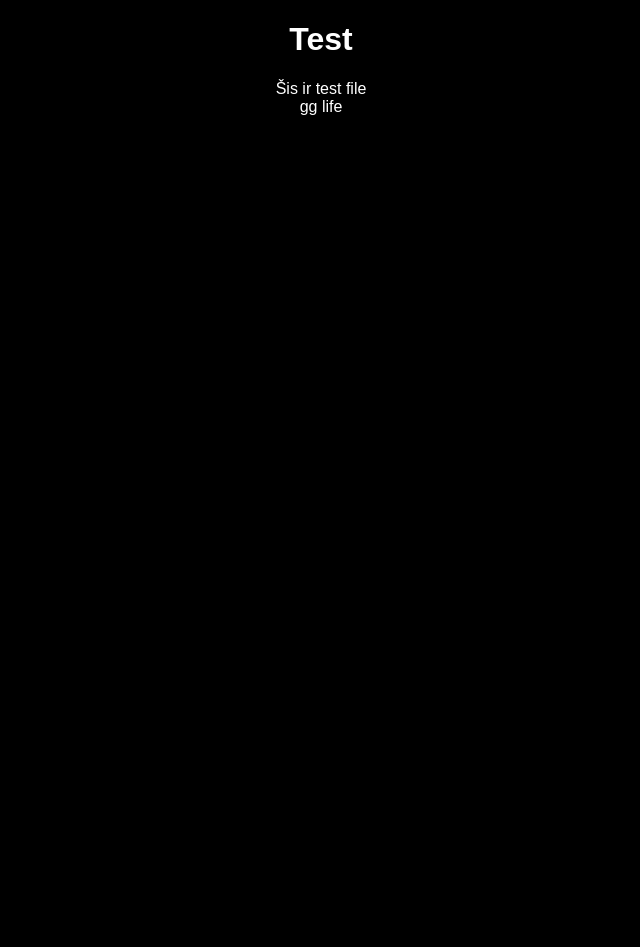
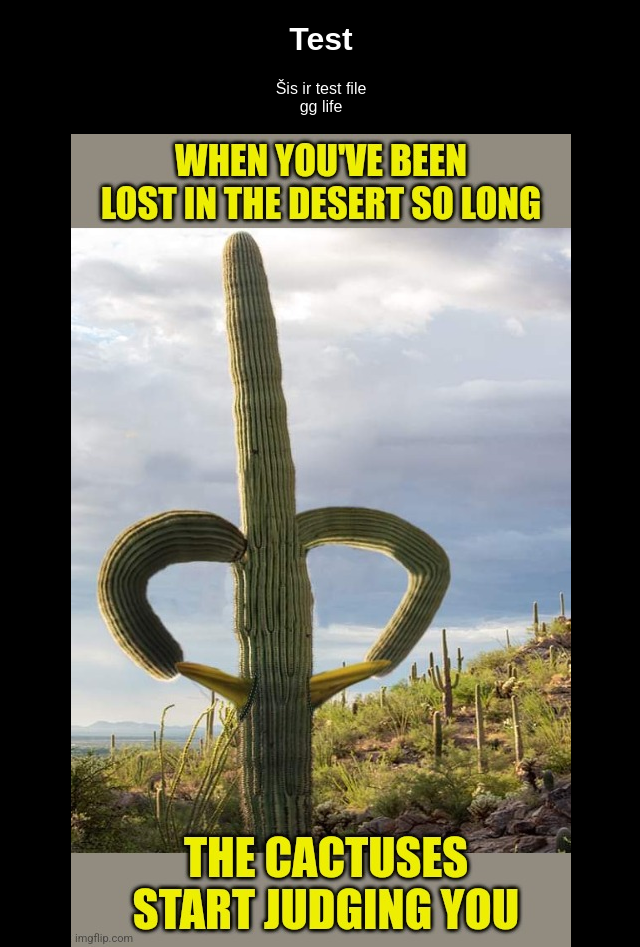
Before and after one commit to Lanheiv/test, a plain HTML site: page index.html in a window 1280 px wide. Shown: the whole page, without its empty margins (319-959 px from the left). Before the commit the page ends 800 px from the top, so only its background shows below. Drawn offline with Linux system fonts and the light colour scheme.

Commit message:
addkaktus

```diff
--- a/index.html
+++ b/index.html
@@ -21,5 +21,8 @@
         <div>Šis ir test file</div>
         <div>gg life</div>
     </div>
+    <div>
+        <br><img src="7m1d7e.jpg">
+    </div>
 </body>
 </html>
```
Also changed, not shown: 7m1d7e.jpg (added).
